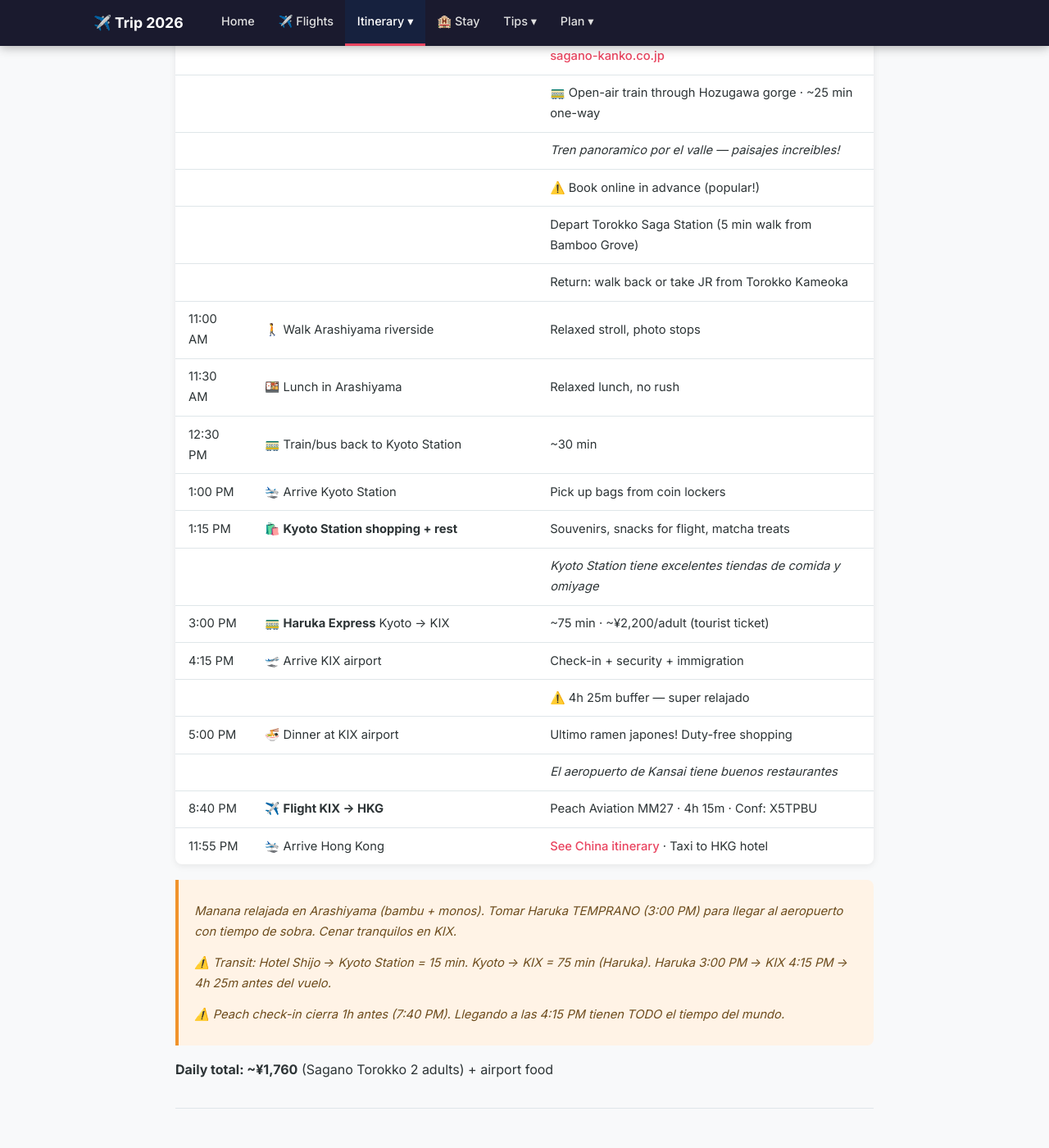
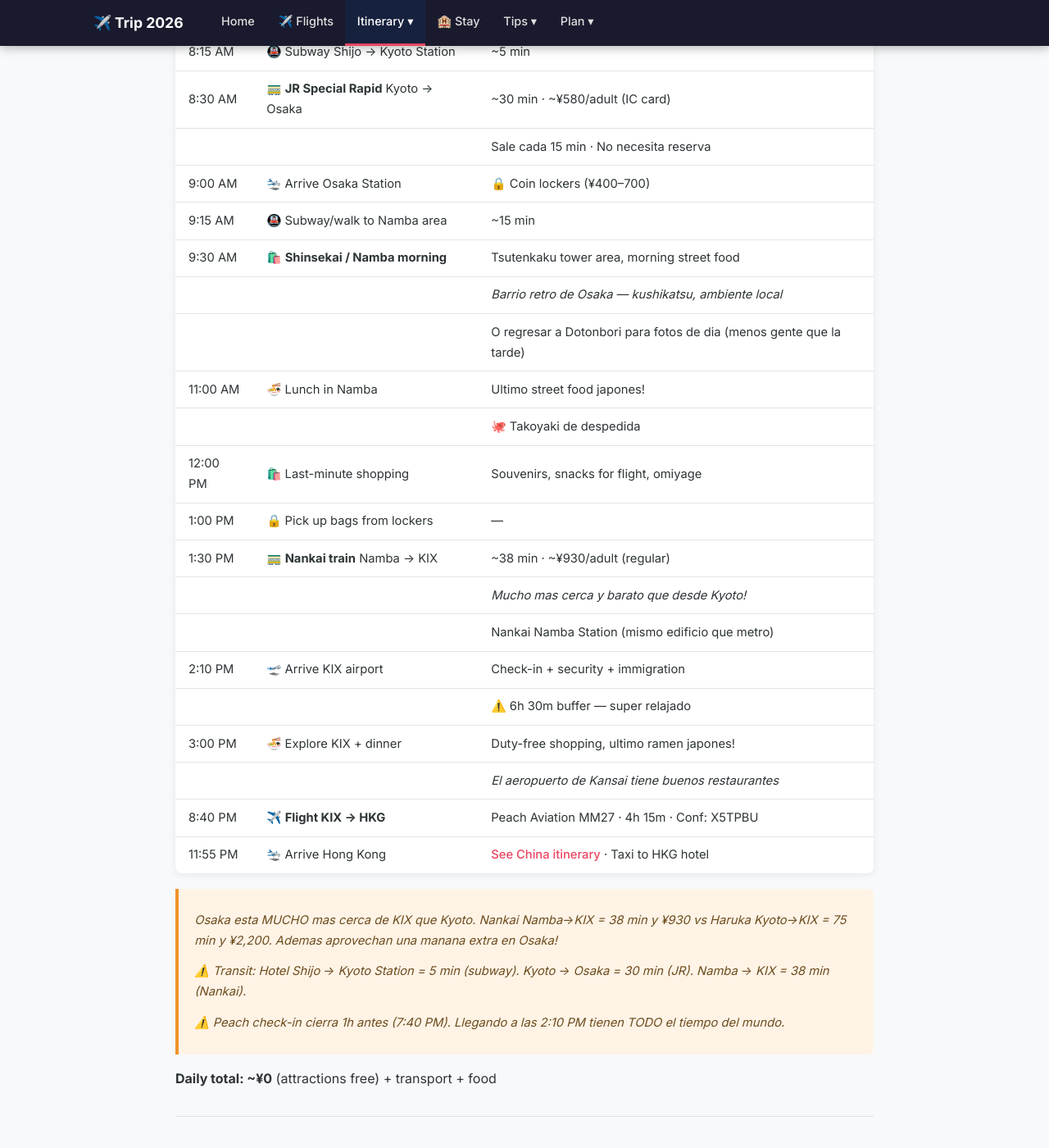
Before and after one commit to nescool101/nescaotravelplanner, a Jekyll site: the page built from itinerary/japan.md, in a window 1280 px wide and 1400 px high, scrolled down 13472 px. Shown: the whole window at 82% size. Built offline with Jekyll 4.4.1, drawn with Linux system fonts in a browser that asks for light colours; some of the changed text lies outside the part shown.

Commit message:
mover Arashiyama a Dia 10, Dia 11 ahora Osaka morning + Nankai a KIX
- Day 10: agregar Arashiyama (bamboo, bridge, torokko) en la tarde
- Day 11: Osaka morning + Nankai Namba→KIX (38min, mas cerca y barato)
- Actualizar mapas, transporte y costos

Co-Authored-By: Claude Opus 4.6 <noreply@anthropic.com>

```diff
--- a/itinerary/japan.md
+++ b/itinerary/japan.md
@@ -298,67 +298,70 @@ nav_group: itinerary
 | 9:30 AM | 🦌 **Nara Park** | FREE · Deer crackers ¥200/pack |
 | | | *Los ninos van a AMAR los venados! Mas de 1,000 venados libres* |
 | | | Venados son mansos pero pueden empujar — cuidar a Diego |
-| | | Tiempo de sobra para disfrutar sin prisa |
 | 10:15 AM | 🛕 **Todai-ji Temple** | ¥800/adult · Kids under 6 FREE |
 | | | 🗿 Great Buddha (15m tall!) — visita completa ~45 min |
 | | | *El Buda de bronce mas grande del mundo. Impresionante!* |
 | | | Stroller-friendly on main paths |
-| 11:00 AM | 🦌 Walk through park | More deer, photo stops, Nandaimon Gate |
-| 11:30 AM | 🍜 Lunch in Nara | Near Nara Station or park area |
-| 12:15 PM | 🚶 Optional: Kasuga-taisha approach | Lantern-lined path (FREE to enter grounds) |
-| 1:00 PM | 🚃 Train back to Kyoto | ~45 min |
-| 1:45 PM | 🏨 Return to hotel, rest | *Dia pesado — siesta para todos* |
-| 5:00 PM | 🚶 Explore Gion district | ~15 min walk from hotel · geishas at dusk |
-| 6:30 PM | 🍜 Dinner | Last dinner in Kyoto |
+| 11:00 AM | 🍜 Lunch in Nara | Near Nara Station or park area |
+| 11:45 AM | 🚃 Train back to Kyoto | ~45 min |
+| 12:30 PM | 🏨 Return to hotel, rest | *Siesta rapida — recargarse para la tarde* |
+| 2:30 PM | 🚃 JR/bus to Arashiyama | ~30 min from Shijo area |
+| 3:00 PM | 🎋 **Bamboo Grove** | FREE · Open 24/7 · Flat paved path |
+| | | *Bosque de bambu impresionante. Fotos increibles!* |
+| 3:30 PM | 🌉 **Togetsukyo Bridge** | FREE · Photo stop |
+| 4:00 PM | 🚂 **Sagano Scenic Railway (Torokko)** | ¥880/adult · Kids under 6 FREE (on lap) |
+| | | [sagano-kanko.co.jp](https://www.sagano-kanko.co.jp/en/) |
+| | | 🚃 Open-air train through Hozugawa gorge · ~25 min one-way |
+| | | *Tren panoramico por el valle — paisajes increibles!* |
+| | | ⚠️ Book online in advance (popular!) |
+| 5:00 PM | 🚃 Train back to Kyoto | ~30 min |
+| 5:30 PM | 🚶 Explore **Gion district** | ~15 min walk from hotel · geishas at dusk |
+| 7:00 PM | 🍜 Dinner | Ultima cena en Kyoto |
 
-> *Fushimi Inari + Nara son la MISMA direccion (sur de Kyoto, misma linea JR). Ir tempranisimo a Fushimi Inari (vacio antes de las 8 AM), luego seguir a Nara en el mismo tren.*
+> *Fushimi Inari + Nara son la MISMA direccion (sur de Kyoto, misma linea JR). Ir tempranisimo a Fushimi Inari (vacio antes de las 8 AM), luego seguir a Nara en el mismo tren. Regresar a Kyoto para siesta y luego Arashiyama en la tarde — queda en la misma ciudad!*
 >
-> *⚠️ Transit: Hotel Shijo → Fushimi Inari = ~20 min. Fushimi Inari → Nara = ~45 min (mismo tren JR Nara Line).*
+> *⚠️ Transit: Hotel Shijo → Fushimi Inari = ~20 min. Fushimi Inari → Nara = ~45 min (mismo tren JR Nara Line). Hotel → Arashiyama = ~30 min.*
 
-**Daily total: ~¥2,000** (Todai-ji + deer crackers; everything else free)
+**Daily total: ~¥3,760** (Todai-ji + deer crackers + Sagano Torokko)
 
 ---
 
-### Day 11 — Fri Sep 11: Arashiyama (relax) → KIX → HKG
+### Day 11 — Fri Sep 11: Osaka morning → KIX → HKG
 
-✅ **Manana relajada en Arashiyama. Tarde tranquila en aeropuerto.**
+✅ **Manana en Osaka (cerca de KIX). Tarde tranquila en aeropuerto.**
 
 | Time | Activity | Details |
 |------|----------|---------|
 | 8:00 AM | 🧳 Check out Urban Hotel Kyoto | Check-out 11 AM · leaving at 8 |
-| 8:15 AM | 🚇 Subway Shijo → store bags Kyoto Station lockers | ¥400–700/locker |
-| 8:30 AM | 🚃 JR/bus to Arashiyama | ~30 min |
-| 9:00 AM | 🎋 **Bamboo Grove** | FREE · Open 24/7 · Flat paved path |
-| | | *Bosque de bambu impresionante. Fotos increibles!* |
-| 9:30 AM | 🌉 **Togetsukyo Bridge** | FREE · Photo stop |
-| 10:00 AM | 🚂 **Sagano Scenic Railway (Torokko)** | ¥880/adult · Kids under 6 FREE (on lap) |
-| | | [sagano-kanko.co.jp](https://www.sagano-kanko.co.jp/en/) |
-| | | 🚃 Open-air train through Hozugawa gorge · ~25 min one-way |
-| | | *Tren panoramico por el valle — paisajes increibles!* |
-| | | ⚠️ Book online in advance (popular!) |
-| | | Depart Torokko Saga Station (5 min walk from Bamboo Grove) |
-| | | Return: walk back or take JR from Torokko Kameoka |
-| 11:00 AM | 🚶 Walk Arashiyama riverside | Relaxed stroll, photo stops |
-| 11:30 AM | 🍱 Lunch in Arashiyama | Relaxed lunch, no rush |
-| 12:30 PM | 🚃 Train/bus back to Kyoto Station | ~30 min |
-| 1:00 PM | 🛬 Arrive Kyoto Station | Pick up bags from coin lockers |
-| 1:15 PM | 🛍️ **Kyoto Station shopping + rest** | Souvenirs, snacks for flight, matcha treats |
-| | | *Kyoto Station tiene excelentes tiendas de comida y omiyage* |
-| 3:00 PM | 🚃 **Haruka Express** Kyoto → KIX | ~75 min · ~¥2,200/adult (tourist ticket) |
-| 4:15 PM | 🛫 Arrive KIX airport | Check-in + security + immigration |
-| | | ⚠️ 4h 25m buffer — super relajado |
-| 5:00 PM | 🍜 Dinner at KIX airport | Ultimo ramen japones! Duty-free shopping |
+| 8:15 AM | 🚇 Subway Shijo → Kyoto Station | ~5 min |
+| 8:30 AM | 🚃 **JR Special Rapid** Kyoto → Osaka | ~30 min · ~¥580/adult (IC card) |
+| | | Sale cada 15 min · No necesita reserva |
+| 9:00 AM | 🛬 Arrive Osaka Station | 🔒 Coin lockers (¥400–700) |
+| 9:15 AM | 🚇 Subway/walk to Namba area | ~15 min |
+| 9:30 AM | 🛍️ **Shinsekai / Namba morning** | Tsutenkaku tower area, morning street food |
+| | | *Barrio retro de Osaka — kushikatsu, ambiente local* |
+| | | O regresar a Dotonbori para fotos de dia (menos gente que la tarde) |
+| 11:00 AM | 🍜 Lunch in Namba | Ultimo street food japones! |
+| | | 🐙 Takoyaki de despedida |
+| 12:00 PM | 🛍️ Last-minute shopping | Souvenirs, snacks for flight, omiyage |
+| 1:00 PM | 🔒 Pick up bags from lockers | — |
+| 1:30 PM | 🚃 **Nankai train** Namba → KIX | ~38 min · ~¥930/adult (regular) |
+| | | *Mucho mas cerca y barato que desde Kyoto!* |
+| | | Nankai Namba Station (mismo edificio que metro) |
+| 2:10 PM | 🛫 Arrive KIX airport | Check-in + security + immigration |
+| | | ⚠️ 6h 30m buffer — super relajado |
+| 3:00 PM | 🍜 Explore KIX + dinner | Duty-free shopping, ultimo ramen japones! |
 | | | *El aeropuerto de Kansai tiene buenos restaurantes* |
 | 8:40 PM | ✈️ **Flight KIX → HKG** | Peach Aviation MM27 · 4h 15m · Conf: X5TPBU |
 | 11:55 PM | 🛬 Arrive Hong Kong | [See China itinerary](china/) · Taxi to HKG hotel |
 
-> *Manana relajada en Arashiyama (bambu + monos). Tomar Haruka TEMPRANO (3:00 PM) para llegar al aeropuerto con tiempo de sobra. Cenar tranquilos en KIX.*
+> *Osaka esta MUCHO mas cerca de KIX que Kyoto. Nankai Namba→KIX = 38 min y ¥930 vs Haruka Kyoto→KIX = 75 min y ¥2,200. Ademas aprovechan una manana extra en Osaka!*
 >
-> *⚠️ Transit: Hotel Shijo → Kyoto Station = 15 min. Kyoto → KIX = 75 min (Haruka). Haruka 3:00 PM → KIX 4:15 PM → 4h 25m antes del vuelo.*
+> *⚠️ Transit: Hotel Shijo → Kyoto Station = 5 min (subway). Kyoto → Osaka = 30 min (JR). Namba → KIX = 38 min (Nankai).*
 >
-> *⚠️ Peach check-in cierra 1h antes (7:40 PM). Llegando a las 4:15 PM tienen TODO el tiempo del mundo.*
+> *⚠️ Peach check-in cierra 1h antes (7:40 PM). Llegando a las 2:10 PM tienen TODO el tiempo del mundo.*
 
-**Daily total: ~¥1,760** (Sagano Torokko 2 adults) + airport food
+**Daily total: ~¥0** (attractions free) + transport + food
 
 ---
 
@@ -373,8 +376,8 @@ nav_group: itinerary
 | 7 | Akihabara (gachapon) | ¥500–2,000 | $3–13 |
 | 8 | Nagoya Castle + Aquarium | ¥5,560 | $37 |
 | 9 | Osu District (free) | ¥0 | $0 |
-| 10 | Fushimi Inari + Nara (Todai-ji + deer) | ¥2,000 | $13 |
-| 11 | Arashiyama + Sagano Torokko | ¥1,760 | $12 |
+| 10 | Fushimi Inari + Nara + Arashiyama + Torokko | ¥3,760 | $25 |
+| 11 | Osaka morning (free) | ¥0 | $0 |
 | **Total** | | **¥20,460–26,560** | **~$136–177** |
 
 > *Sin LEGOLAND (~¥14,500) se ahorra bastante. Ninos menores de 6 entran gratis en casi todo.*
@@ -392,7 +395,8 @@ nav_group: itinerary
 | Shin-Osaka → Kyoto | JR Special Rapid | 30 min | ~¥1,160 (IC card) | Free |
 | Osaka metro | IC Card | — | ~¥1,200 | Free |
 | Kyoto → Fushimi Inari → Nara | JR Nara Line | 45 min | ~¥1,440 | Free |
-| Kyoto → KIX | Haruka Express | 75 min | ~¥4,400 (tourist ticket online) | Free |
+| Kyoto → Osaka | JR Special Rapid | 30 min | ~¥1,160 (IC card) | Free |
+| Osaka (Namba) → KIX | Nankai train | 38 min | ~¥1,860 | Free |
 
 ### Hotel → Station Transit Times
 
```
Also changed, not shown: other parts of itinerary/japan.md (+1 -1 lines), files/mapas-japon-por-dia.html (+14 -12 lines), maps.md (+14 -12 lines).
